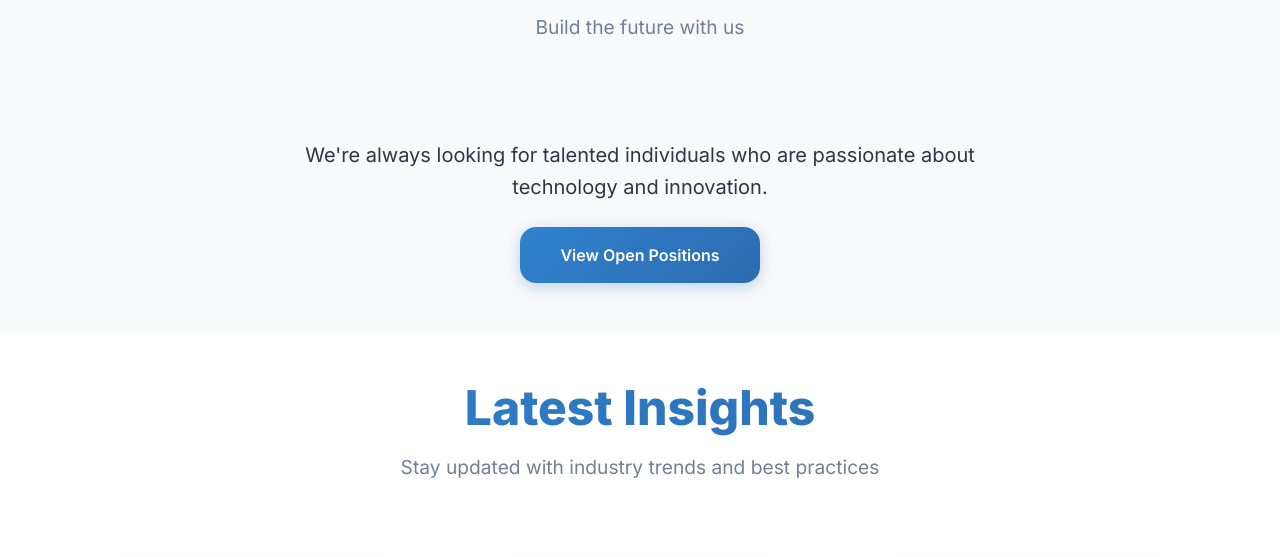
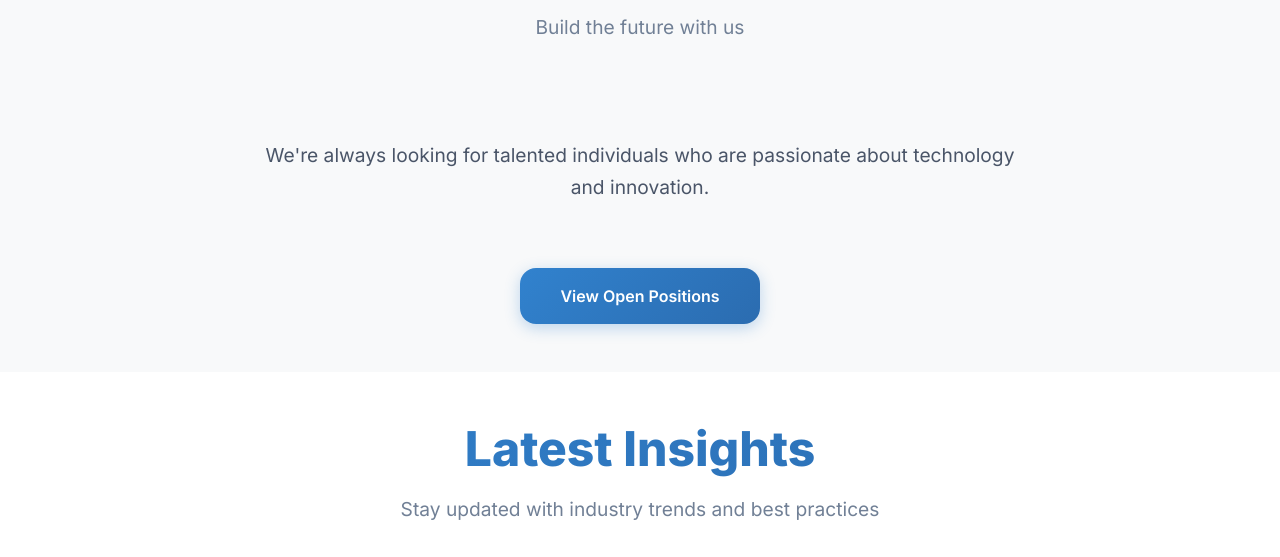
Before and after one commit to Keerthanasri-S/my-bootstrap-website, a website: page src/index.html in a window 1280 px wide. Shown: the part 3960-4517 px from the top of the page. Drawn offline with nearby package versions, Linux system fonts and the light colour scheme.

Commit message:
files updated

```diff
--- a/src/index.html
+++ b/src/index.html
@@ -278,7 +278,7 @@
             </div>
             <div class="row justify-content-center">
                 <div class="col-md-8 text-center">
-                    <p class="lead mb-4">
+                    <p class="lead mb-5">
                         We're always looking for talented individuals who are passionate about technology and innovation.
                     </p>
                     <a href="#contact" class="btn btn-primary btn-lg">View Open Positions</a>
--- a/src/styles/main.css
+++ b/src/styles/main.css
@@ -581,6 +581,19 @@ section:nth-child(odd) {
     color: #2b6cb0;
 }
 
+/* ===== CAREERS SECTION ===== */
+#careers .lead {
+    margin-bottom: 3rem !important;
+    font-size: 1.2rem;
+    color: #4a5568;
+    line-height: 1.7;
+}
+
+#careers .btn {
+    margin-top: 1rem;
+    display: inline-block;
+}
+
 /* ===== CONTACT SECTION ===== */
 #contact h2 {
     font-size: 2.5rem;
```
